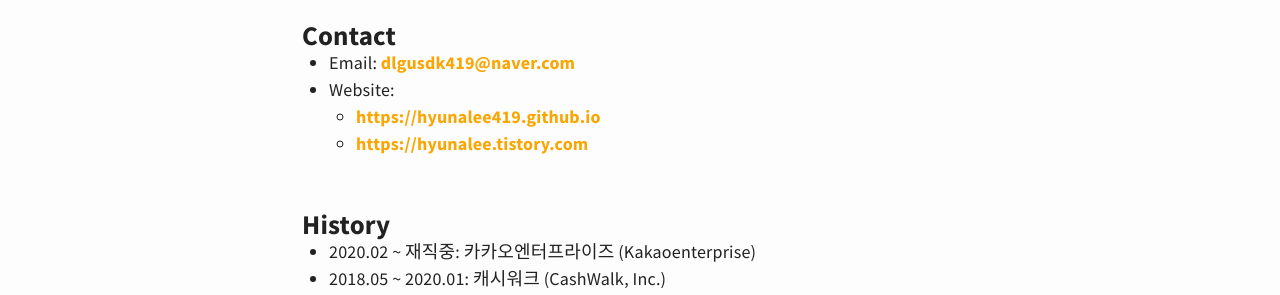
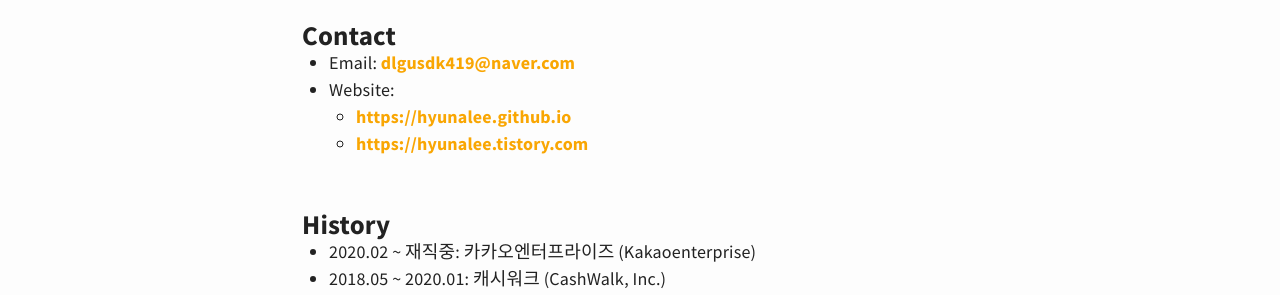
Before and after one commit to hyunalee419/hyunalee419.github.io, a Jekyll site: the page built from about.md, in a window 1280 px wide. Shown: the part 181-476 px from the top of the page. Built offline with Jekyll 4.4.1, drawn with Linux system fonts in a browser that asks for light colours; part of the change alters nothing that is shown.

Commit message:
Update about.md

```diff
--- a/about.md
+++ b/about.md
@@ -5,7 +5,7 @@ title: About
 ## Contact
 - Email: <a href="mailto:dlgusdk419@naver.com" target="_top">dlgusdk419@naver.com</a>
 - Website:
-    - [https://hyunalee419.github.io](https://hyunalee419.github.io)
+    - [https://hyunalee.github.io](https://hyunalee.github.io)
     - [https://hyunalee.tistory.com](https://hyunalee.tistory.com)
 
 ## History
```
